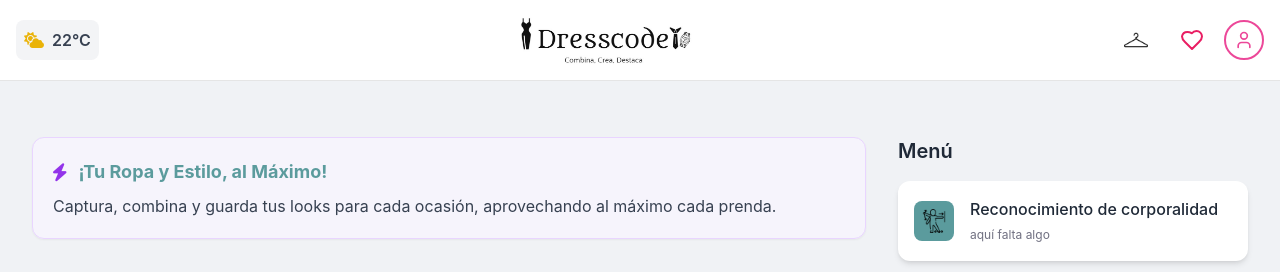
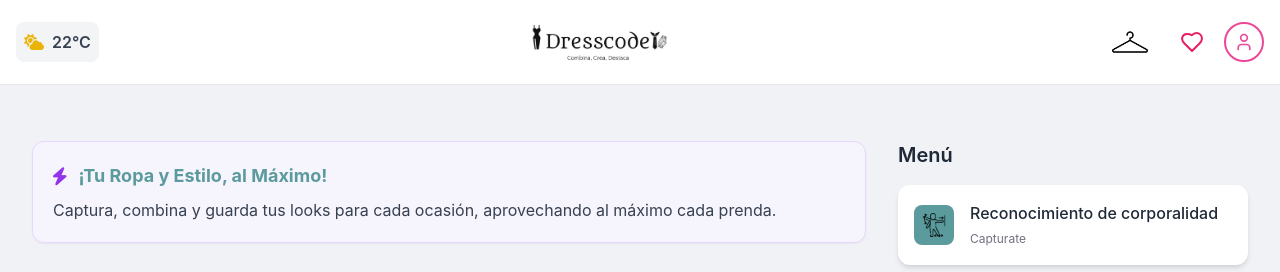
Before and after one commit to davcamshow/DressCode, a Django app: page /inicio/ in a window 1280 px wide. Shown: the top 272 px of the page. Run offline with Django 5.2, Linux system fonts and the light colour scheme; some libraries are stand-ins or nearby versions.

Commit message:
errores corregidos en interfaz inicio

```diff
--- a/DressCode/mydresscode/templates/inicio.html
+++ b/DressCode/mydresscode/templates/inicio.html
@@ -196,9 +196,6 @@
             <div class="container mx-auto px-4 py-3">
                 <div class="flex items-center justify-between">
                     <div class="flex items-center gap-3">
-                        <button id="menu-toggle" class="lg:hidden text-gray-700 p-2 rounded-lg hover:bg-gray-100 transition-colors" aria-label="Abrir Menú">
-                            <i class="fas fa-bars"></i>
-                        </button>
                         <div id="weather-display">
                             <!-- se carga el clima dinamicamnete -->
                             <div class="flex items-center gap-2 text-gray-700 font-semibold p-2 bg-gray-100 rounded-lg">
@@ -209,12 +206,13 @@
                     </div>
 
                    <div class="flex items-center gap-2 text-primary-dark font-bold text-xl sm:text-2xl">
-                         <img src="{% static 'img/logotipodresscode.jpeg' %}" alt="Logo Dresscode" class="max-h-12 w-auto sm:max-h-14 object-contain">
+                         <img src="{% static 'img/logotipodresscode.jpeg' %}" alt="Logo Dresscode" class="max-h-11 w-auto sm:max-h-13 object-contain">
                     </div>
 
                     <div class="flex items-center justify-end gap-2">
-                        <a href="{% url 'my_closet' %}" class="btn-secondary-custom p-2 sm:p-3 rounded-full hidden sm:block" title="Mi Armario">
-                            <img src="{% static 'img/gancho-de-ropa.png' %}" alt="Armario" class="w-6 h-6 object-contain">
+                        <a href="{% url 'my_closet' %}" class="btn-secondary-custom p-1 sm:p-3 rounded-full sm:block" title="Mi Armario">
+
+                            <img src="{% static 'img/gancho-de-ropa.png' %}" alt="Armario" class="w-9 h-9 object-contain">
                         </a>
                         <a href="#" class="btn-secondary-custom p-2 sm:p-3 rounded-full" title="Favoritos">
                             <span data-icon="Heart" class="text-primary-accent"></span>
@@ -224,11 +222,13 @@
                             <a href="#" class="inline-flex items-center justify-center w-10 h-10 rounded-full border-2 border-pink-500 bg-white hover:bg-pink-50" title="Perfil">
                                 <i data-lucide="user" class="w-5 h-5 text-pink-500"></i>
                             </a>
-                            <div class="absolute right-0 mt-3 w-40 bg-white border border-gray-200 rounded-lg shadow-xl hidden group-hover:block z-50 ">
-                                <a href="" class="block px-4 py-2 text-sm text-gray-700 hover:bg-gray-100 rounded-t-lg">Ver perfil</a>
-                                <a href="{% url 'logout' %}" class="block px-4 py-2 text-sm text-red-500 hover:bg-red-50 rounded-b-lg">Cerrar sesión</a>
+                            <div class="absolute right-0 top-full mt-0 w-40 pt-2 hidden group-hover:block z-50">
+                                <div class="bg-white border border-gray-200 rounded-lg shadow-xl">
+                                    <a href="#" class="block px-4 py-2 text-sm text-gray-700 hover:bg-gray-100 rounded-t-lg">Ver perfil</a>
+                                    <a href="{% url 'logout' %}" class="block px-4 py-2 text-sm text-red-500 hover:bg-red-50 rounded-b-lg">Cerrar sesión</a>
+                                </div>
                             </div>
-                        </div>
+
                     </div>
                 </div>
             </div>
@@ -284,7 +284,7 @@
                     <div class="space-y-4">
                         <a href="#" class="flex items-center p-4 bg-white rounded-xl shadow-md hover:shadow-lg transition-shadow">
                             <div class="bg-primary-dark p-2 rounded-lg text-white mr-4 w-10 h-10 flex items-center justify-center">
-                                <img src="{% static 'img/icons/corporalidad.png' %}" alt="Reconocimiento corporal" class="w-6 h-6">
+                                <img src="{% static 'img/movimienot.png' %}" alt="Reconocimiento corporal" class="w-6 h-6">
                             </div>
                             <div>
                                 <p class="font-medium text-gray-800">Reconocimiento de corporalidad</p>
@@ -294,7 +294,7 @@
 
                         <a href="#" class="flex items-center p-4 bg-white rounded-xl shadow-md hover:shadow-lg transition-shadow">
                             <div class="bg-primary-dark p-2 rounded-lg text-white mr-4 w-10 h-10 flex items-center justify-center">
-                                <img src="{% static 'img/icons/outfits.png' %}" alt="Mis outfits" class="w-6 h-6">
+                                <img src="{% static 'img/clothing.png' %}" alt="Mis outfits" class="w-6 h-6">
                             </div>
                             <div>
                                 <p class="font-medium text-gray-800">Mis outfits</p>
@@ -304,7 +304,7 @@
 
                         <a href="#" class="flex items-center p-4 bg-white rounded-xl shadow-md hover:shadow-lg transition-shadow">
                             <div class="bg-primary-dark p-2 rounded-lg text-white mr-4 w-10 h-10 flex items-center justify-center">
-                                <img src="{% static 'img/icons/maquillaje.png' %}" alt="Maquillaje" class="w-6 h-6">
+                                <img src="{% static 'img/polvo.png' %}" alt="Maquillaje" class="w-6 h-6">
                             </div>
                             <div>
                                 <p class="font-medium text-gray-800">Maquillaje</p>
@@ -314,7 +314,7 @@
 
                         <a href="#" class="flex items-center p-4 bg-white rounded-xl shadow-md hover:shadow-lg transition-shadow">
                             <div class="bg-primary-dark p-2 rounded-lg text-white mr-4 w-10 h-10 flex items-center justify-center">
-                                <img src="{% static 'img/icons/configuracion.png' %}" alt="Configuración" class="w-6 h-6">
+                                <img src="{% static 'img/engranaje.png' %}" alt="Configuración" class="w-6 h-6">
                             </div>
                             <div>
                                 <p class="font-medium text-gray-800">Configuración</p>
@@ -324,7 +324,7 @@
 
                         <a href="#" class="flex items-center p-4 bg-white rounded-xl shadow-md hover:shadow-lg transition-shadow">
                             <div class="bg-primary-dark p-2 rounded-lg text-white mr-4 w-10 h-10 flex items-center justify-center">
-                                <img src="{% static 'signo-de-pregunta-en-circulos.png' %}" alt="Ayuda" class="w-6 h-6">
+                                <img src="{% static 'img/signo-de-pregunta-en-circulos.png' %}" alt="Ayuda" class="w-6 h-6">
                             </div>
                             <div>
                                 <p class="font-medium text-gray-800">Ayuda</p>
@@ -345,7 +345,7 @@
                             </div>
                             <div>
                                 <p class="font-medium text-gray-800">Reconocimiento de corporalidad</p>
-                                <span class="text-xs text-muted-text">aquí falta algo</span>
+                                <span class="text-xs text-muted-text">Capturate</span>
                             </div>
                         </a>
 
```
Also changed, not shown: DressCode/DressCode/settings.py (+9 -2 lines).
